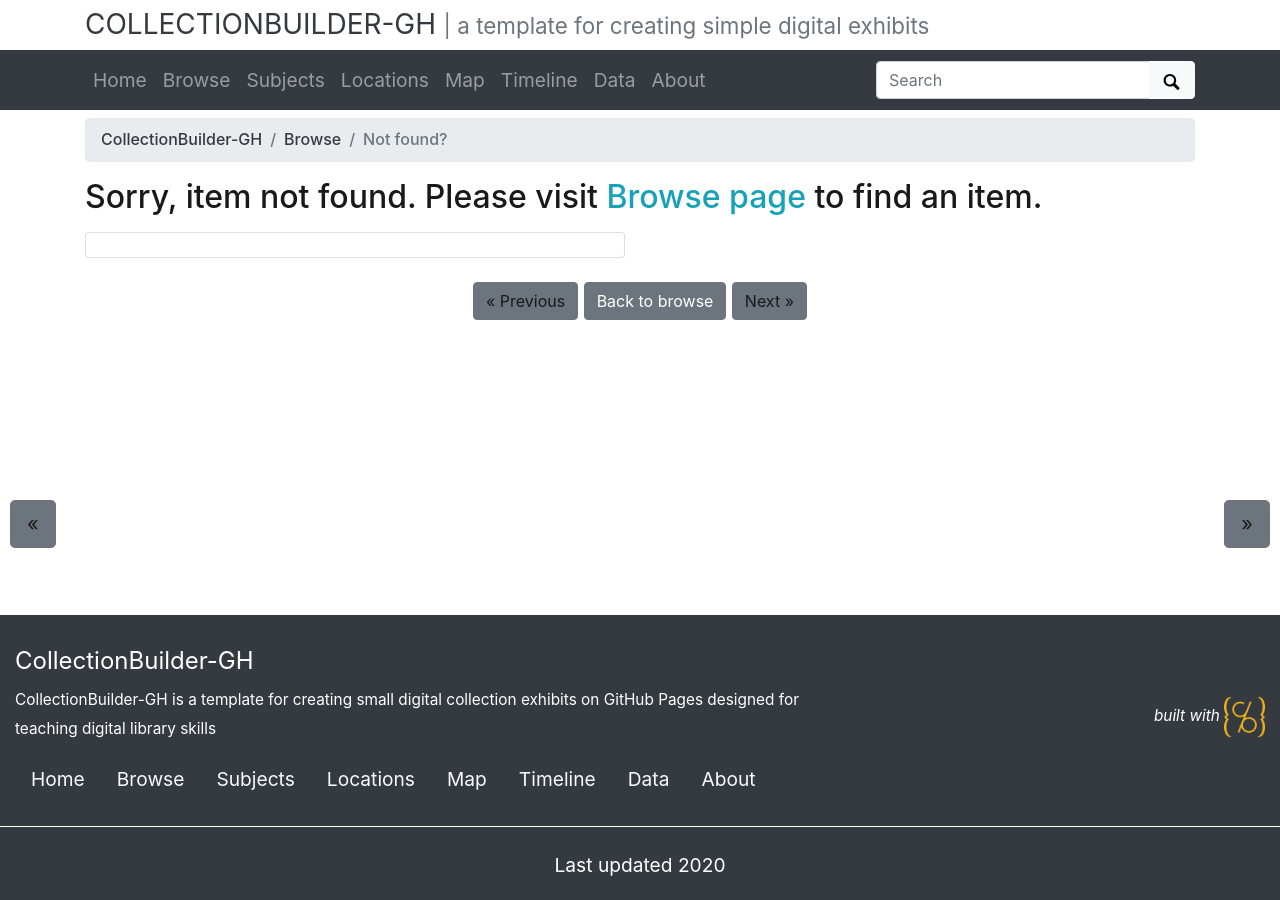
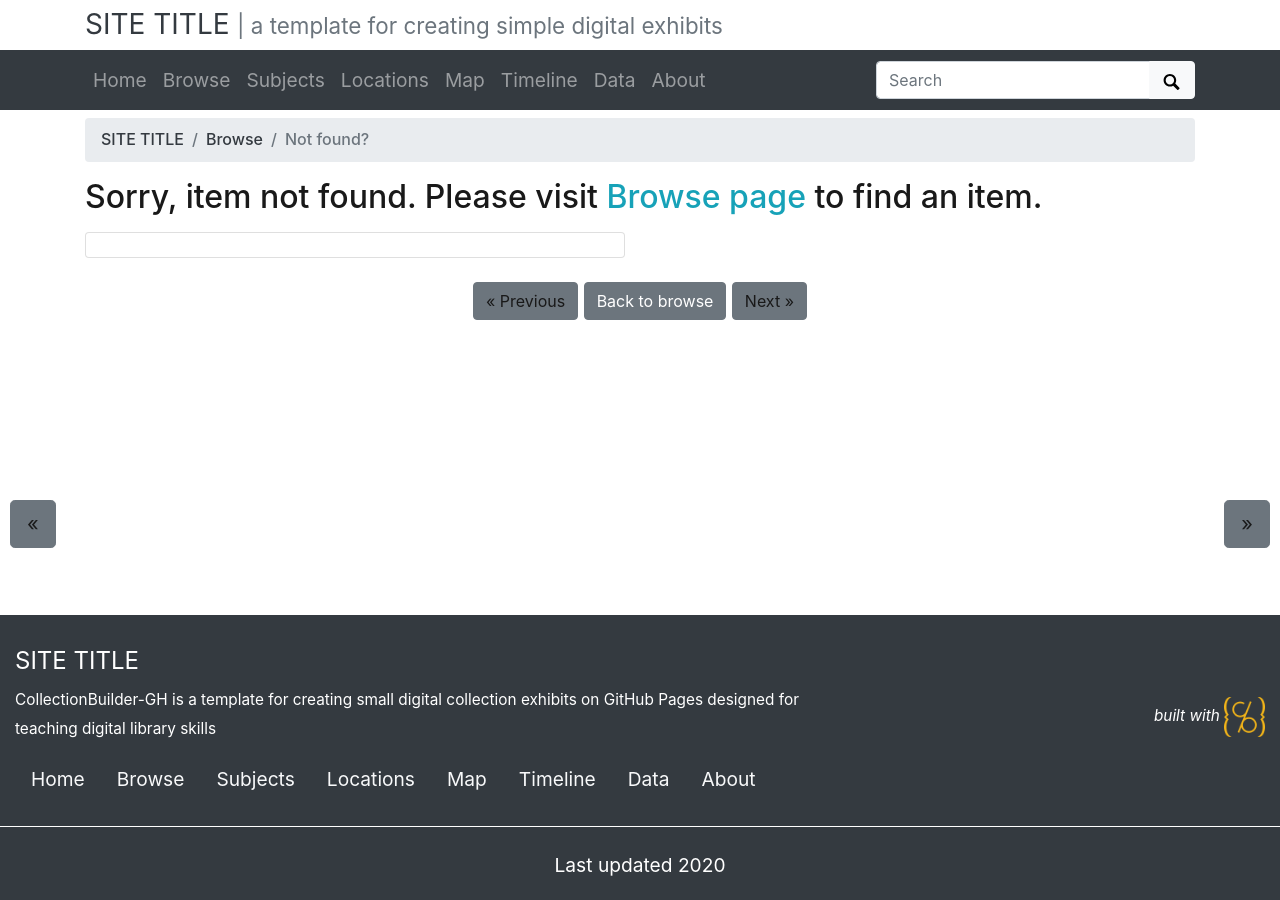
Before and after one commit to sarahfocam/test_collection_builder, a Jekyll site: the page built from pages/item.md, in a window 1280 px wide. Built offline with Jekyll 4.4.1, drawn with Linux system fonts in a browser that asks for light colours.

Commit message:
configure site

```diff
--- a/_config.yml
+++ b/_config.yml
@@ -8,30 +8,30 @@
 # URL VARIABLES
 #
 # url is your gh-pages base, following the pattern: username.github.io
-url: https://collectionbuilder.github.io
+url: https://sarahfocam.github.io
 # baseurl is your github repository's name prefixed with a /
-baseurl: /collectionbuilder-gh
+baseurl: /test_collection_builder
 # location of code, the full url to your github repository
-source-code: https://github.com/CollectionBuilder/collectionbuilder-gh
+source-code: https://sarahfocam.github.io/test_collection_builder/
 
 ##########
 # SITE SETTINGS
 #
 # title of site appears in banner
-title: CollectionBuilder-GH
+title: SITE TITLE
 # tagline, a short phrase that will appear throughout the site in the top banner
 tagline: a template for creating simple digital exhibits
 # description appears in meta tags and other locations
 # this description might appear in search result lists, keep around 160 characters max
 description: "CollectionBuilder-GH is a template for creating small digital collection exhibits on GitHub Pages designed for teaching digital library skills"
 # creator of the digital collection, to appear in meta tags; we typically use our GitHub usernames but feel free to just use your name
-author: CollectionBuilder
+author: sarahfocam
 
 ##########
 # COLLECTION SETTINGS
 #
 # choose metadata: this is the name of the csv file in your _data directory that describes the objects in your collection
-metadata: demo-metadata
+metadata: pyschiana_collection
 
 ##########
 # GOOGLE SERVICES [optional!]
```
